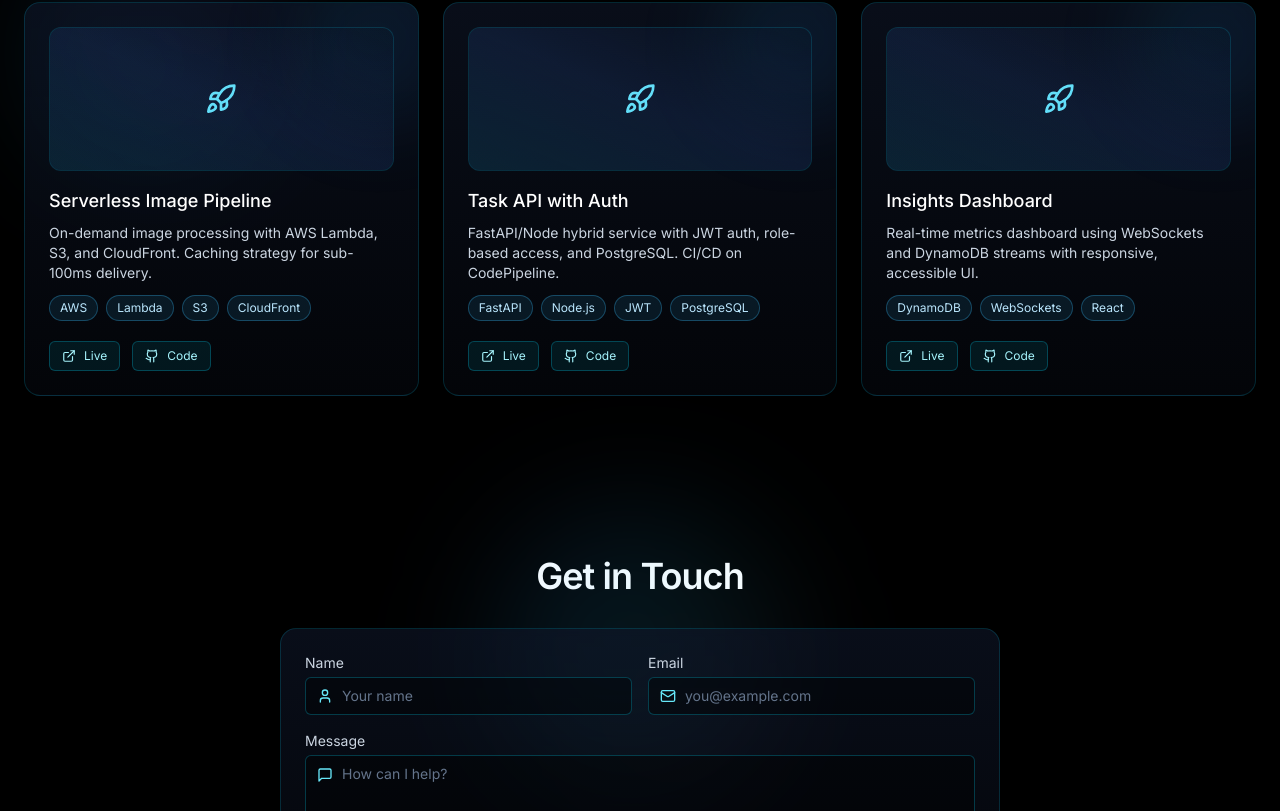
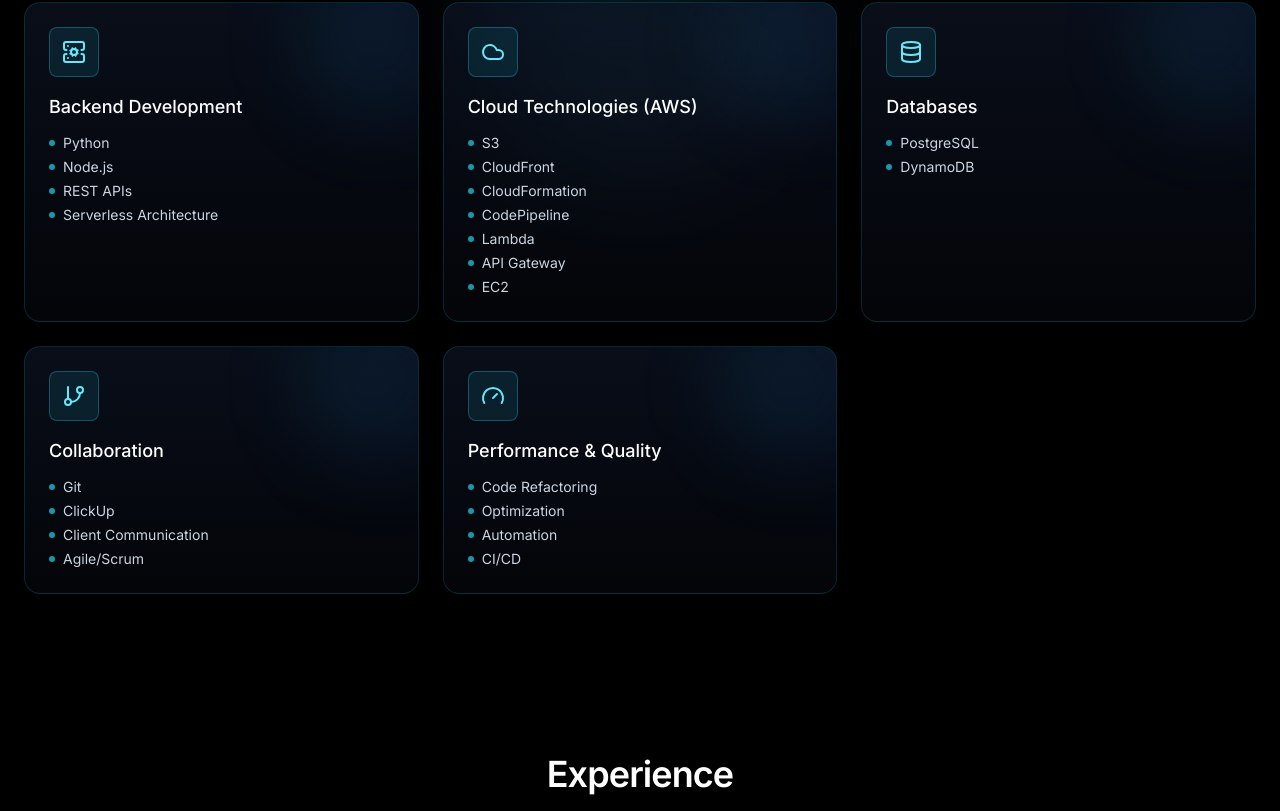
Before and after one commit to django-nerd/frontend-repo_g4xfx0tl_g91674, a React (Vite) app: page / in a window 1280 px wide. Shown: the part 949-1760 px from the top of the page. Built offline with nearby package versions, Linux system fonts and the light colour scheme; a web font is replaced by a local one.

Commit message:
Update project prj_g4xfx0tl - 2025-11-07T02:43:47.300Z

```diff
--- a/src/App.jsx
+++ b/src/App.jsx
@@ -1,6 +1,8 @@
 import React from 'react';
 import NavBar from './components/NavBar';
 import HeroSection from './components/HeroSection';
+import SkillsSection from './components/SkillsSection';
+import ExperienceSection from './components/ExperienceSection';
 import ProjectsSection from './components/ProjectsSection';
 import ContactSection from './components/ContactSection';
 
@@ -9,6 +11,8 @@
     <div className="min-h-screen w-full bg-black font-inter text-white">
       <NavBar />
       <HeroSection />
+      <SkillsSection />
+      <ExperienceSection />
       <ProjectsSection />
       <ContactSection />
     </div>
```
Also changed, not shown: 1 other file (tests, documents, lock files or other folders).
